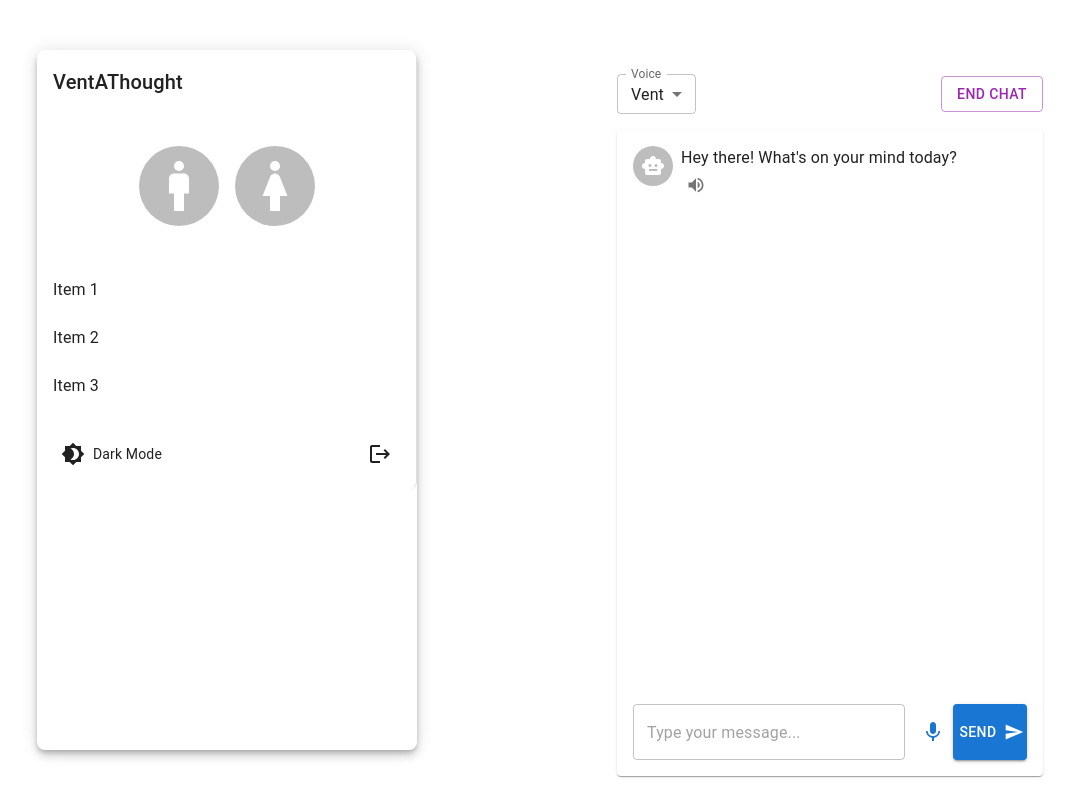
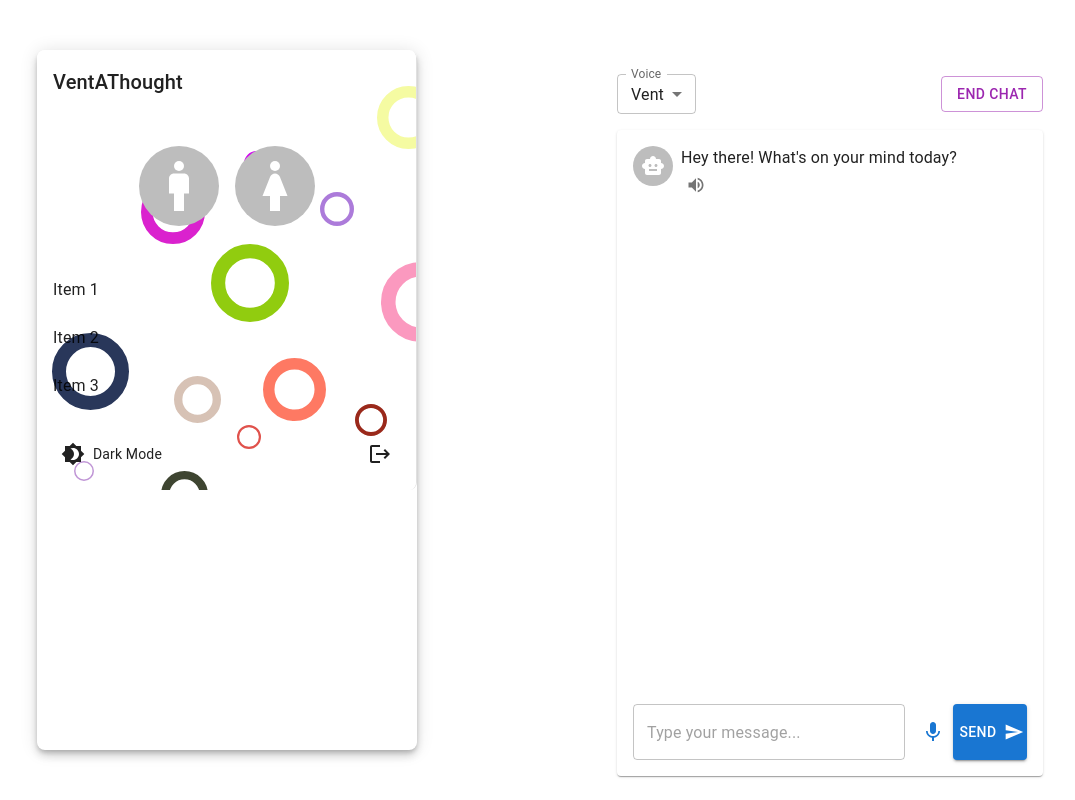
Before and after one commit to UrvikP/ventathought, a Next.js app: page /interface in a window 1280 px wide. Shown: the whole page, without its empty margins (13-1088 px from the left). Built offline with nearby package versions, Linux system fonts and the light colour scheme; no server answers.

Commit message:
Rings to interface

```diff
--- a/app/interface/page.js
+++ b/app/interface/page.js
@@ -1,7 +1,7 @@
 'use client'
 import React from 'react';
 import { useState, useEffect, useRef } from "react";
-import { Box, Typography, Paper, Avatar, IconButton, TextField, Button, Switch, CssBaseline, ThemeProvider, FormControl, InputLabel, Select, MenuItem } from "@mui/material";
+import { Box, Typography, Paper, Avatar, IconButton, TextField, Button, Switch, CssBaseline, ThemeProvider, FormControl, InputLabel, Select, MenuItem, CircularProgress } from "@mui/material";
 import SmartToyIcon from '@mui/icons-material/SmartToy';
 import PersonIcon from '@mui/icons-material/Person';
 import SendIcon from '@mui/icons-material/Send';
@@ -12,7 +12,6 @@ import { tomorrow } from 'react-syntax-highlighter/dist/cjs/styles/prism';
 import useMediaQuery from '@mui/material/useMediaQuery';
 import VolumeUpIcon from '@mui/icons-material/VolumeUp';
 import { useUser } from "@auth0/nextjs-auth0/client";
-import { Button as MuiButton, CircularProgress } from "@mui/material";
 import {
   Drawer,
   List,
@@ -29,6 +28,26 @@ import Brightness4Icon from '@mui/icons-material/Brightness4';
 import Brightness7Icon from '@mui/icons-material/Brightness7';
 import ManIcon from '@mui/icons-material/Man';
 import WomanIcon from '@mui/icons-material/Woman';
+
+const DynamicRing = ({ size, thickness, rgbColor, value }) => {
+  return (
+    <Box sx={{ position: 'relative', display: 'inline-flex', m: 1 }}>
+      <CircularProgress
+        variant="determinate"
+        value={value}
+        size={size}
+        thickness={thickness}
+        sx={{
+          color: rgbColor,
+        }}
+      />
+    </Box>
+  );
+};
+
+const generateRandomPosition = (max, size) => {
+  return Math.floor(Math.random() * (max - size));
+};
 
 export default function Home() {
     const [currentURL, setCurrentURL] = useState('');
@@ -282,6 +301,54 @@ export default function Home() {
         router.push('/'); // Redirect to page.js
     };
 
+    const generateRandomColor = () => {
+      return `rgb(${Math.floor(Math.random() * 256)}, ${Math.floor(Math.random() * 256)}, ${Math.floor(Math.random() * 256)})`;
+    };
+
+    const generateRandomSize = () => {
+      return Math.floor(Math.random() * (80 - 20 + 1)) + 20; // Random size between 20 and 80
+    };
+
+    const generateRings = (count) => {
+      const rings = [];
+      const occupiedSpaces = [];
+      const drawerWidth = 380;
+      const drawerHeight = 680; // Approximate height, adjust if needed
+
+      for (let i = 0; i < count; i++) {
+        let ring;
+        let overlapping;
+        do {
+          overlapping = false;
+          ring = {
+            size: generateRandomSize(),
+            color: generateRandomColor(),
+            value: Math.floor(Math.random() * 101), // Random value between 0 and 100
+            top: generateRandomPosition(drawerHeight, ring?.size || 0),
+            left: generateRandomPosition(drawerWidth, ring?.size || 0),
+          };
+
+          // Check for overlap with existing rings
+          for (const occupiedSpace of occupiedSpaces) {
+            const distance = Math.sqrt(
+              Math.pow(ring.left - occupiedSpace.left, 2) +
+              Math.pow(ring.top - occupiedSpace.top, 2)
+            );
+            if (distance < (ring.size / 2 + occupiedSpace.size / 2)) {
+              overlapping = true;
+              break;
+            }
+          }
+        } while (overlapping);
+
+        rings.push(ring);
+        occupiedSpaces.push(ring);
+      }
+      return rings;
+    };
+
+    const rings = generateRings(20); // Generate 20 non-overlapping rings
+
     return (
       <Box sx={{ display: 'flex', height: '100vh' }}>
         <CssBaseline />
@@ -293,9 +360,9 @@ export default function Home() {
           bottom: 50,
           width: 380,
           zIndex: 1200,
-          boxShadow: 6, // Add shadow
-          borderRadius: 2, // Optional: rounds the corners
-          overflow: 'hidden' // Ensures content doesn't overflow rounded corners
+          boxShadow: 6,
+          borderRadius: 2,
+          overflow: 'hidden'
         }}>
           <Drawer
             variant="permanent"
@@ -307,17 +374,37 @@ export default function Home() {
                 boxSizing: 'border-box',
                 position: 'static',
                 height: '100%',
-                borderRadius: 2, // Match the parent's border radius
+                borderRadius: 2,
               },
             }}
           >
-            <Box sx={{ overflow: 'auto', height: '100%', display: 'flex', flexDirection: 'column' }}>
-              <Typography variant="h6" sx={{ p: 2 }}>
+            <Box sx={{ height: '100%', display: 'flex', flexDirection: 'column', position: 'relative' }}>
+              {/* Dynamic Rings */}
+              {rings.map((ring, index) => (
+                <Box
+                  key={index}
+                  sx={{
+                    position: 'absolute',
+                    top: ring.top,
+                    left: ring.left,
+                    zIndex: 0,
+                  }}
+                >
+                  <DynamicRing
+                    size={ring.size}
+                    thickness={Math.min(8, ring.size / 6)}
+                    rgbColor={ring.color}
+                    value={100}
+                  />
+                </Box>
+              ))}
+
+              <Typography variant="h6" sx={{ p: 2, position: 'relative', zIndex: 1 }}>
                 VentAThought
               </Typography>
 
               {/* Large avatars */}
-              <Box sx={{ display: 'flex', justifyContent: 'center', my: 4 }}>
+              <Box sx={{ display: 'flex', justifyContent: 'center', my: 4, position: 'relative', zIndex: 1 }}>
                 <Avatar sx={{ width: 80, height: 80, mr: 2 }}>
                   <ManIcon sx={{ fontSize: 60 }} />
                 </Avatar>
@@ -326,7 +413,7 @@ export default function Home() {
                 </Avatar>
               </Box>
 
-              <List>
+              <List sx={{ flexGrow: 1, position: 'relative', zIndex: 1 }}>
                 {['Item 1', 'Item 2', 'Item 3'].map((text, index) => (
                   <ListItem button key={text}>
                     <ListItemText primary={text} />
@@ -335,7 +422,7 @@ export default function Home() {
               </List>
 
               {/* Theme toggle and logout */}
-              <Box sx={{ marginTop: 'auto', p: 2, display: 'flex', justifyContent: 'space-between', alignItems: 'center' }}>
+              <Box sx={{ p: 2, display: 'flex', justifyContent: 'space-between', alignItems: 'center' }}>
                 <Box sx={{ display: 'flex', alignItems: 'center' }}>
                   <IconButton onClick={() => setDarkMode(!darkMode)} color="inherit">
                     {darkMode ? <Brightness7Icon /> : <Brightness4Icon />}
@@ -374,14 +461,14 @@ export default function Home() {
                 <MenuItem value="nova">Venta</MenuItem>
               </Select>
             </FormControl>
-            <MuiButton
+            <Button
               variant="outlined"
               color="secondary"
               onClick={endChat}
               disabled={isChatLoading || isLoading}
             >
               End Chat
-            </MuiButton>
+            </Button>
           </Box>
 
           <Paper sx={{
```
